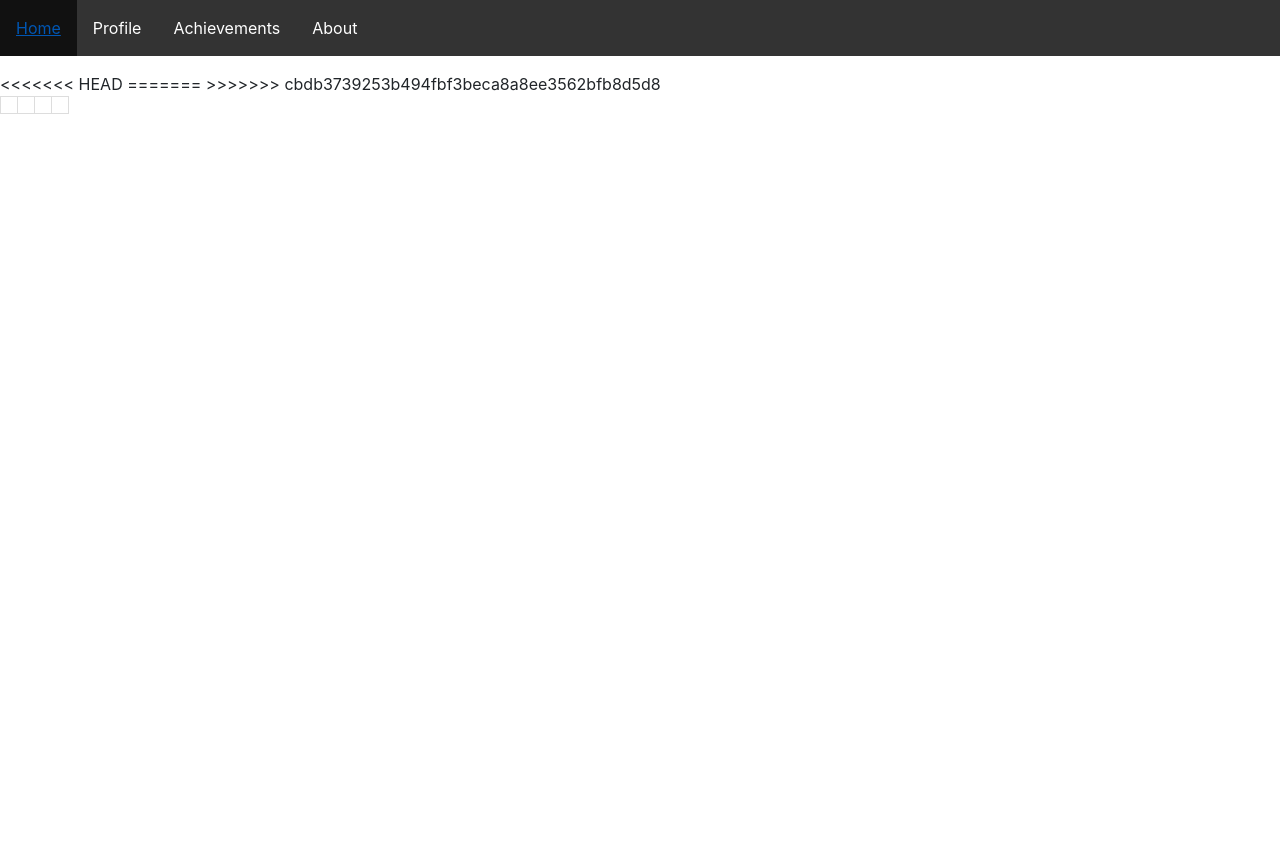
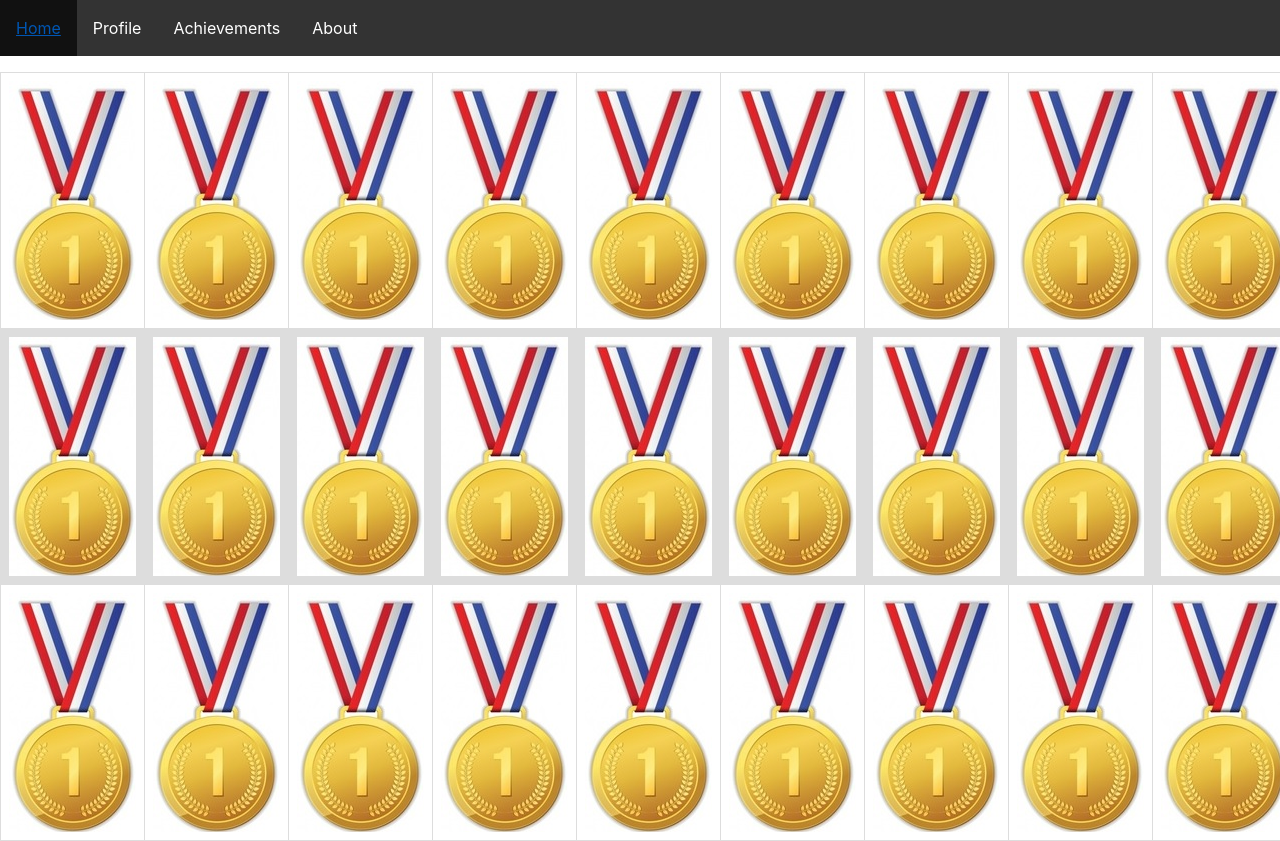
Before and after one commit to gsmith1729/dreamteam, a plain HTML site: page achievements.html in a window 1280 px wide. Before the commit the page ends 800 px from the top, so only its background shows below. Drawn offline with Linux system fonts and the light colour scheme.

Commit message:
achievements

```diff
--- a/achievements.html
+++ b/achievements.html
@@ -15,14 +15,15 @@
 		  <li><a href="achievements.html">Achievements</a></li>
 		  <li><a href="about.html">About</a></li>
 		</ul>
-<<<<<<< HEAD
+
 		<script src="common.js"></script>
 
-		<table id="">
-			<tr><th></th><th></th><th></th><th></th></tr>
+		<table>
+			<tr><th><img src="medal.jpg"></th><th><img src="medal.jpg"></th><th><img src="medal.jpg"></th><th><img src="medal.jpg"></th><th><img src="medal.jpg"></th><th><img src="medal.jpg"></th><th><img src="medal.jpg"></th><th><img src="medal.jpg"></th><th><img src="medal.jpg"></th></tr>
+			<tr><th><img src="medal.jpg"></th><th><img src="medal.jpg"></th><th><img src="medal.jpg"></th><th><img src="medal.jpg"></th><th><img src="medal.jpg"></th><th><img src="medal.jpg"></th><th><img src="medal.jpg"></th><th><img src="medal.jpg"></th><th><img src="medal.jpg"></th></tr>
+			<tr><th><img src="medal.jpg"></th><th><img src="medal.jpg"></th><th><img src="medal.jpg"></th><th><img src="medal.jpg"></th><th><img src="medal.jpg"></th><th><img src="medal.jpg"></th><th><img src="medal.jpg"></th><th><img src="medal.jpg"></th><th><img src="medal.jpg"></th></tr>
 
-=======
->>>>>>> cbdb3739253b494fbf3beca8a8ee3562bfb8d5d8
+
 	</body>
 
 </html>
```
Also changed, not shown: medal.jpg (added).
